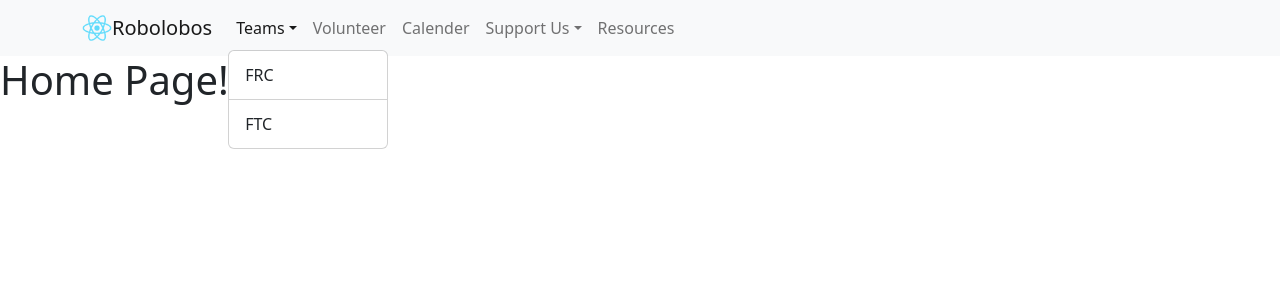
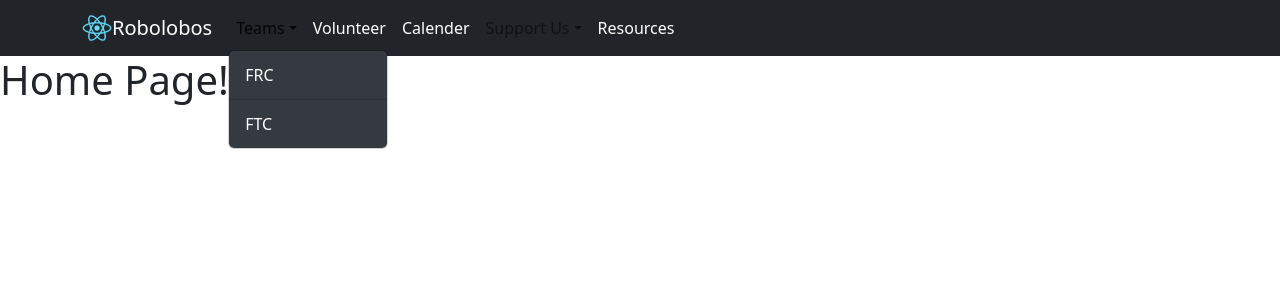
Before and after one commit to git-yash/robolobos-website, a React (Create React App) app: page / in a window 1280 px wide. Both pictures are taken after a click on the button "Teams". Shown: the top 300 px of the page. Built offline with nearby package versions, Linux system fonts and the light colour scheme.

Commit message:
Changed to dark

```diff
--- a/src/Components/RoboNavbar.tsx
+++ b/src/Components/RoboNavbar.tsx
@@ -6,9 +6,9 @@ import 'bootstrap/dist/css/bootstrap.min.css';
 
 function RoboNavbar() {
     return (
-        <Navbar bg="light" expand="lg">
+        <Navbar bg="dark" expand="lg" sticky="top">
             <Container>
-                <Navbar.Brand href="/">
+                <Navbar.Brand href="/" style={{color:"white"}}>
                     <img
                         src="/logo192.png"
                         width="30"
@@ -21,35 +21,35 @@ function RoboNavbar() {
                 <Navbar.Toggle aria-controls="basic-navbar-nav" />
                 <Navbar.Collapse id="basic-navbar-nav">
                     <Nav className="me-auto">
-                        <NavDropdown title="Teams" id="basic-nav-dropdown">
-                            <NavDropdown.Item href="/Teams/FRC">
+                        <NavDropdown title="Teams" id="basic-nav-dropdown" menuVariant="dark" style={{color:"white"}}>
+                            <NavDropdown.Item href="/Teams/FRC" style={{color:"white"}}>
                                 FRC
                             </NavDropdown.Item>
                             <NavDropdown.Divider/>
-                            <NavDropdown.Item href="/Teams/FTC">
+                            <NavDropdown.Item href="/Teams/FTC" style={{color:"white"}}>
                                 FTC
                             </NavDropdown.Item>
                         </NavDropdown>
-                        <Nav.Link href="/Volunteer">Volunteer</Nav.Link>
-                        <Nav.Link href="/Calender">Calender</Nav.Link>
-                        <NavDropdown title="Support Us" id="basic-nav-dropdown">
-                            <NavDropdown.Item href="/Support-Us/Booster">
+                        <Nav.Link href="/Volunteer" style={{color:"white"}}>Volunteer</Nav.Link>
+                        <Nav.Link href="/Calender" style={{color:"white"}}>Calender</Nav.Link>
+                        <NavDropdown title="Support Us" id="basic-nav-dropdown" menuVariant="dark">
+                            <NavDropdown.Item href="/Support-Us/Booster" style={{color:"white"}}>
                                 Booster
                             </NavDropdown.Item>
                             <NavDropdown.Divider/>
-                            <NavDropdown.Item href="/Support-Us/Store">
+                            <NavDropdown.Item href="/Support-Us/Store" style={{color:"white"}}>
                                 Store
                             </NavDropdown.Item>
                             <NavDropdown.Divider/>
-                            <NavDropdown.Item href="/Support-Us/Donate">
+                            <NavDropdown.Item href="/Support-Us/Donate" style={{color:"white"}}>
                                 Donate
                             </NavDropdown.Item>
                             <NavDropdown.Divider/>
-                            <NavDropdown.Item href="/Support-Us/Fundraising">
+                            <NavDropdown.Item href="/Support-Us/Fundraising" style={{color:"white"}}>
                                 Fundraising
                             </NavDropdown.Item>
                         </NavDropdown>
-                        <Nav.Link href="/Resources">Resources</Nav.Link>
+                        <Nav.Link href="/Resources" style={{color:"white"}}>Resources</Nav.Link>
                     </Nav>
                 </Navbar.Collapse>
             </Container>
```
